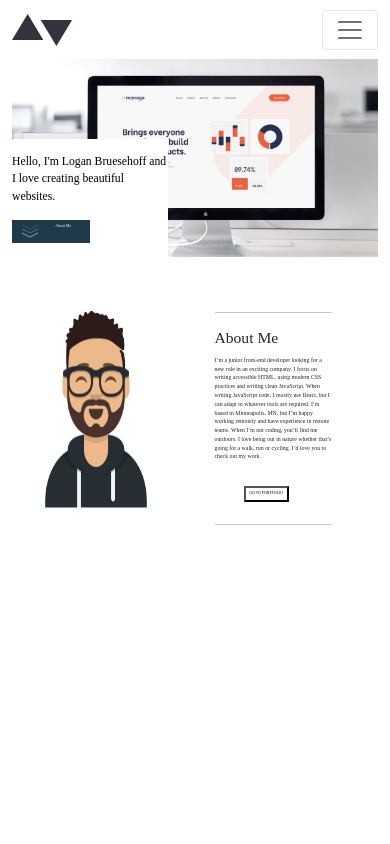
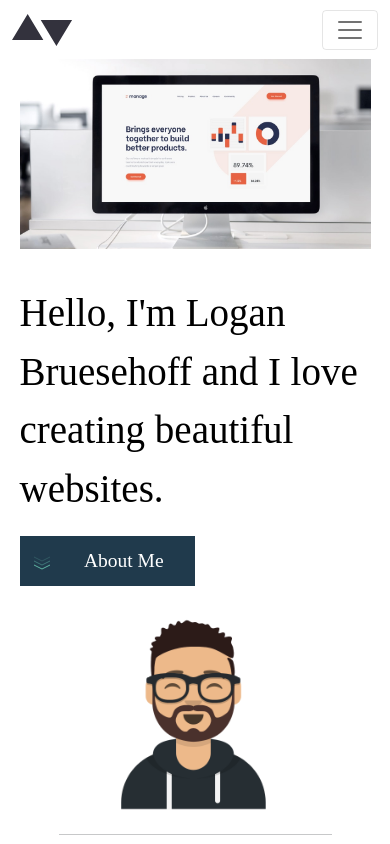
Before and after one commit to lbruesehoff/WebPortfolio, a React (Create React App) app: page / in a window 390 px wide. Shown: the top 844 px of the page. Built offline with nearby package versions, Linux system fonts and the light colour scheme; a web font is replaced by a local one.

Commit message:
Mobile view for About Section

```diff
--- a/src/components/AboutMe/AboutMe.css
+++ b/src/components/AboutMe/AboutMe.css
@@ -1,15 +1,14 @@
 .content{
   display:flex;
-  padding-top:10%;
+  padding-top:8%;
   flex-wrap: wrap;
 }
 
 .avatar{
   height: 90%;
-  width: 90%;
+  width: 80%;
   padding:0% 5% 0% 15%;
-
-
+  margin-left:10%;
 }
 
 .me{
@@ -19,7 +18,7 @@
 
 .about{
   flex-basis: 50%;
-  padding:0% 15% 0% 5%;
+  padding:0% 20% 0% 5%;
 
 }
 
@@ -29,17 +28,43 @@
 }
 
 .about p{
-  font-size: 1.5vw;
+  font-size: 1.1vw;
 }
 
 .about button{
-  margin: 5% 0 5% 25%;
   background-color: white;
   text-transform: uppercase;
   padding: 3%;
   font-size: 1vw;
 }
 
-.line{
+@media (max-width:500px)  {
+  .content{
+    flex-direction: column;
+    padding-top: 5%;
+  }
+
+  .avatar{
+    height: 50%;
+    width: 50%;
+    padding:0% 0% 0% 0%;
+    margin-left:25%;
+  }
+
+  .about{
+    padding:0% 15% 0% 15%;
+  }
+
+  .about h1{
+    font-size: 7vw;
+  }
+
+  .about p{
+    font-size: 4vw;
+  }
+
+  .about button{
+    font-size: 2.5vw;
+  }
 
 }
--- a/src/components/AboutMe/AboutMe.js
+++ b/src/components/AboutMe/AboutMe.js
@@ -10,7 +10,7 @@ export default class AboutMe extends Component {
             <img className="avatar" src="./images/Avatar.png" alt="Avatar"/>
           </div>
           <div className="about">
-            <hr className="line"/>
+            <hr/>
             <h1>About Me</h1>
             <p>
               I’m a junior front-end developer looking for a new role in an exciting company.
@@ -24,7 +24,6 @@ export default class AboutMe extends Component {
             <button>Go to portfolio</button>
             <hr/>
           </div>
-
       </div>
     )
   }
--- a/src/components/Banner/Banner.js
+++ b/src/components/Banner/Banner.js
@@ -4,7 +4,7 @@ import './banner.css'
 export default class Banner extends Component {
   render() {
     return (
-      <div className="container">
+      <div className="headerContent">
           <img className="header" src="./images/banner.jpg" alt="Banner"/>
           <div className="text-box">
             <div className="introText">
--- a/src/components/Banner/banner.css
+++ b/src/components/Banner/banner.css
@@ -1,7 +1,7 @@
-.container{
+.headerContent{
   display:flex;
   position: relative;
-
+  padding: 0 8%;
 }
 .header{
   display: flex;
@@ -45,3 +45,30 @@
 .svg{
   flex-grow: 1;
 }
+
+@media (max-width:500px){
+ .text-box{
+   position: relative;
+ }
+
+ .headerContent{
+   flex-direction: column;
+   padding: 0 5%;
+   align-items: center;
+ }
+
+ .text-box{
+  font-size: 10vw;
+  width: 100%;
+  padding: 10% 0 0 0;
+}
+
+.aboutMeBtn{
+  font-size: 5vw;
+  padding-top:3% 0;
+  margin: 5% 0 0 0;
+
+
+}
+
+}
--- a/src/components/Navbar/Navbar.css
+++ b/src/components/Navbar/Navbar.css
@@ -1,5 +1,6 @@
 nav{
   font-size: 3vh;
+  text-transform: uppercase;
 }
 
 @media (min-width: 1600px){
```
Also changed, not shown: src/components/Intrested/Intrested.js (added, +15 -0 lines), src/components/Intrested/Intrested.css (added).
